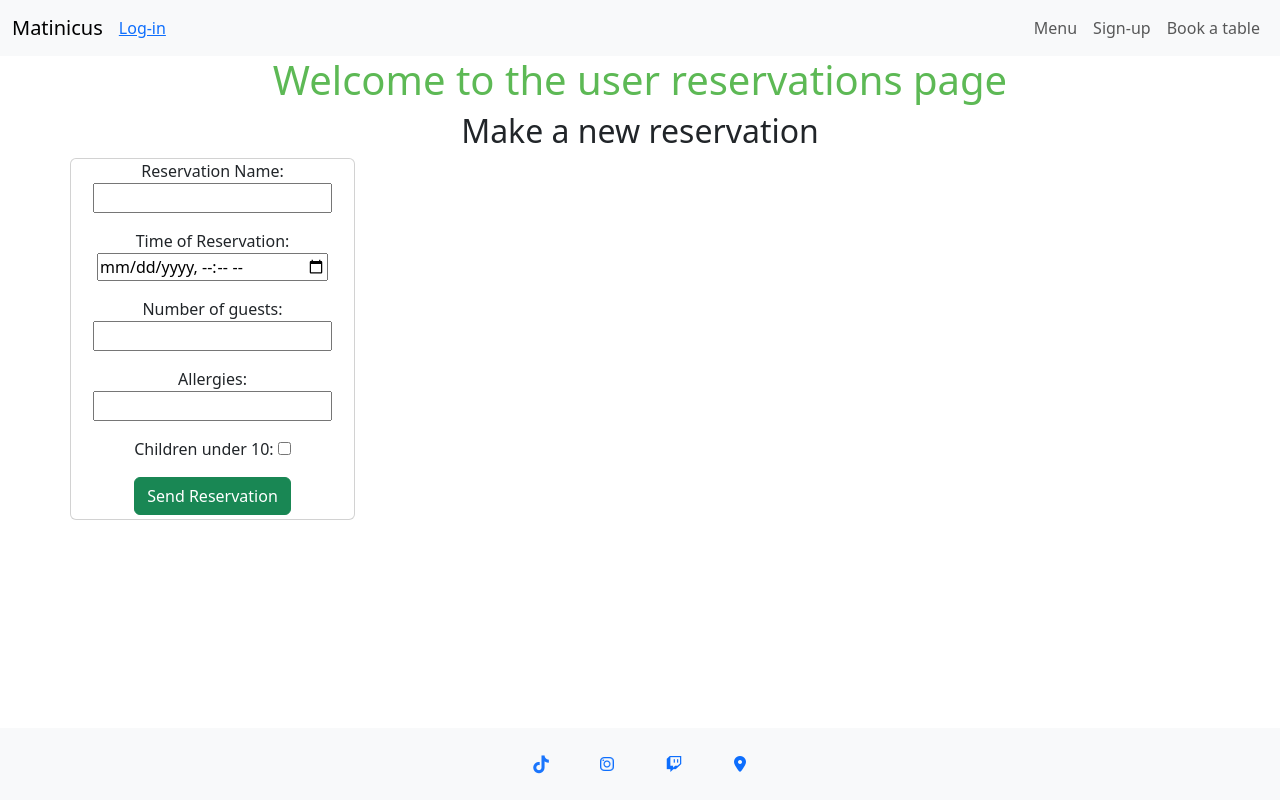
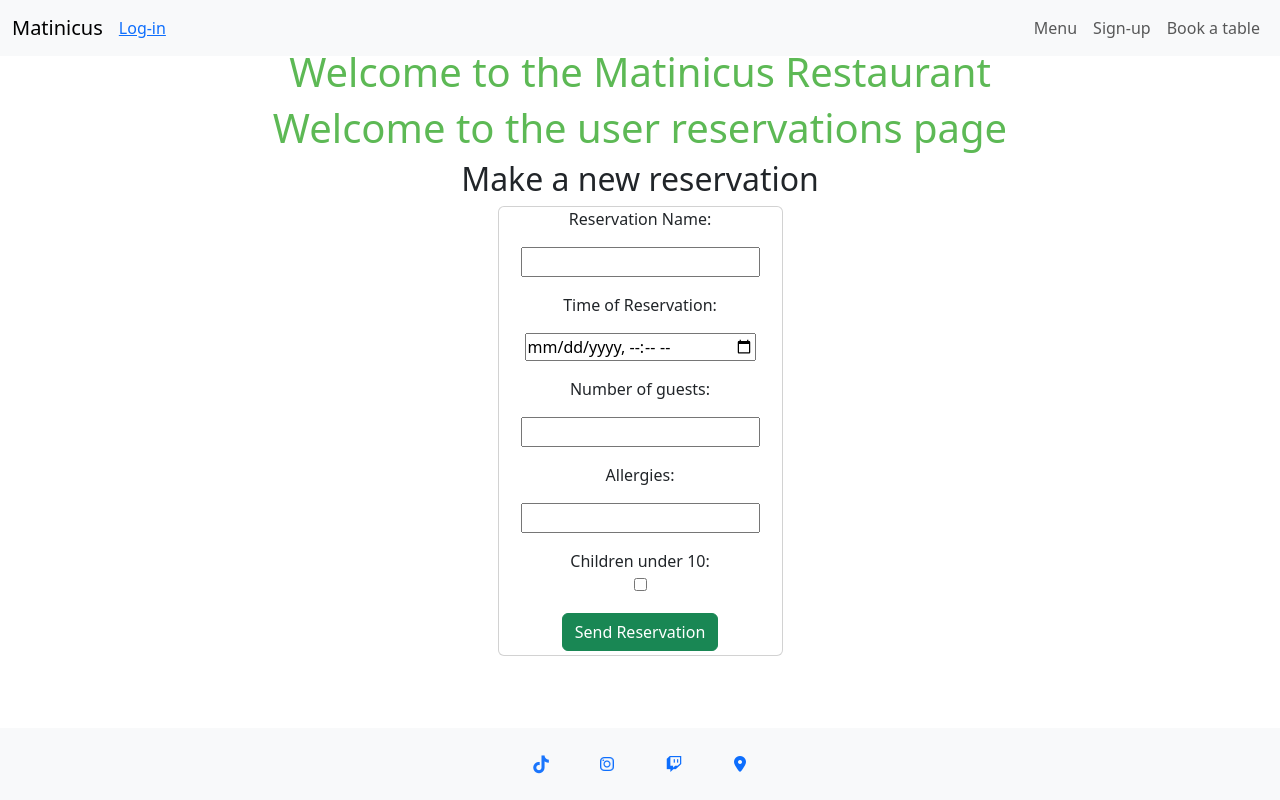
Before and after one commit to DevFabrizio/Fabrizio-Project-Four, a Django app: page /user_booking.html/ in a window 1280 px wide. Run offline with Django 3.2, Linux system fonts and the light colour scheme; some libraries are stand-ins or nearby versions.

Commit message:
add style to the form in user_booking.html

```diff
--- a/static/css/style.css
+++ b/static/css/style.css
@@ -12,6 +12,11 @@ main {
     margin-bottom: 5rem;
 }
 
+/* user_booking.html */
+
+.card {
+    max-width: 75%;
+}
 
 /* footer section */
 
--- a/templates/base.html
+++ b/templates/base.html
@@ -39,7 +39,7 @@
     <div class="container">
       <div class="row">
         <div class="col-12">
-          <h1 class="text-center">Welcome to the Matinicus Restaurant</h1>
+          <h1 class="text-center mt-5">Welcome to the Matinicus Restaurant</h1>
         </div>
       </div>
     </div>
--- a/templates/user_booking.html
+++ b/templates/user_booking.html
@@ -2,21 +2,21 @@
 {% block content %}
 <h1 class="text-center ">Welcome to the user reservations page</h1>
 <h2 class="text-center">Make a new reservation</h2>
-<div class="container text-center">
+<div class="container text-center ">
     <div class="row">
-        <div class="card col-lg-3">
+        <div class="card col-lg-3 col-md-4 col-sm-12 mx-auto">
            <form action="" method="post">
                 {% csrf_token %}
-                <label for="reservation_name">Reservation Name:</label>
+                <p for="reservation_name">Reservation Name:</p>
                 <p  id="reservation_name">{{ form.reservation_name }}</p>
-                <label for="time_of_reservation">Time of Reservation:</label>
+                <p for="time_of_reservation">Time of Reservation:</p>
                 <p id="time_of_reservation">{{ form.time_of_reservation }}</p>
-                <label for="num_of_guests">Number of guests:</label>
+                <p for="num_of_guests">Number of guests:</p>
                 <p id="num_of_guests">{{ form.num_of_guests }}</p>
-                <label for="allergies">Allergies:</label>
+                <p for="allergies">Allergies:</p>
                 <p id="allergies">{{ form.allergies }}</p>
-                <label for="kids_under_10">Children under 10:</label>
-                <span id="kids_under_10">{{ form.kids_under_10}}</span>
+                <span for="kids_under_10">Children under 10:</span>
+                <span class="d-block" id="kids_under_10">{{ form.kids_under_10}}</span>
                 <input type="submit" class="btn btn-success mt-3 mb-1" value="Send Reservation">
            </form>
         </div>
```
Also changed, not shown: templates/booking.html (+6 -6 lines), booking/admin.py (line endings or trailing spaces).
